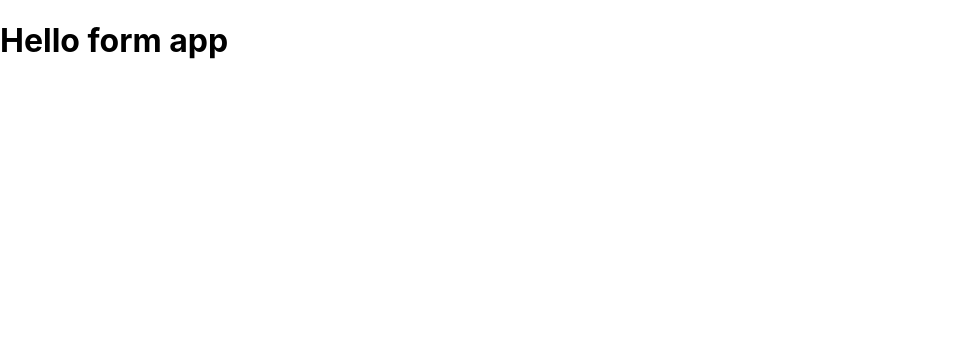
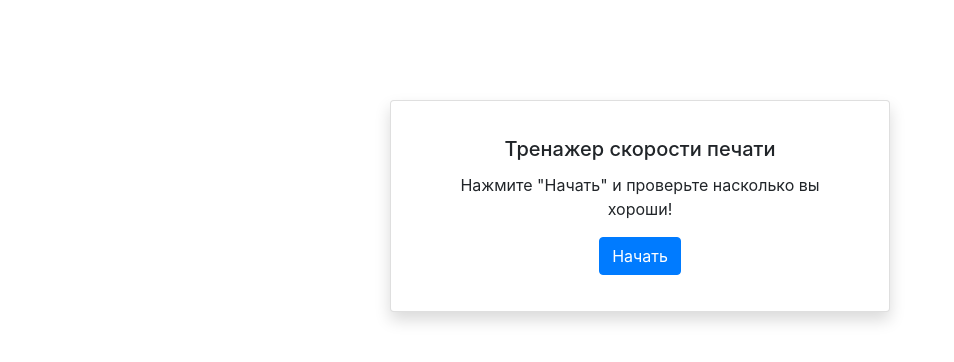
Before and after one commit to EPShepelev/unipage_test, a React (Create React App) app: page / in a window 1280 px wide. Shown: the top 362 px of the page, without its empty margins (0-954 px from the left). Built offline with nearby package versions, Linux system fonts and the light colour scheme.

Commit message:
added startmodal component

```diff
--- a/src/App.js
+++ b/src/App.js
@@ -1,9 +1,10 @@
 import "./App.css";
+import StartModal from "./components/StartModal";
 
 function App() {
   return (
     <div className="App">
-      <h1>Hello form app</h1>
+      <StartModal />
     </div>
   );
 }
--- /dev/null
+++ b/src/components/StartModal.css
@@ -0,0 +1,4 @@
+.container {
+  text-align: center;
+  margin-top: 100px;
+}
--- /dev/null
+++ b/src/components/StartModal.js
@@ -0,0 +1,23 @@
+import React from "react";
+import "./StartModal.css";
+
+function StartModal() {
+  return (
+    <div
+      className="card container shadow p-3 mb-5 bg-white rounded"
+      style={{ width: "500px" }}
+    >
+      <div className="card-body col-md-auto">
+        <h5 className="card-title">Тренажер скорости печати</h5>
+        <p className="card-text">
+          Нажмите "Начать" и проверьте насколько вы хороши!
+        </p>
+        <button type="button" className="btn btn-primary">
+          Начать
+        </button>
+      </div>
+    </div>
+  );
+}
+
+export default StartModal;
--- a/src/index.js
+++ b/src/index.js
@@ -1,7 +1,8 @@
 import React from "react";
 import ReactDOM from "react-dom";
+import App from "./App";
+import "bootstrap/dist/css/bootstrap.min.css";
 import "./index.css";
-import App from "./App";
 
 ReactDOM.render(
   <React.StrictMode>
```
